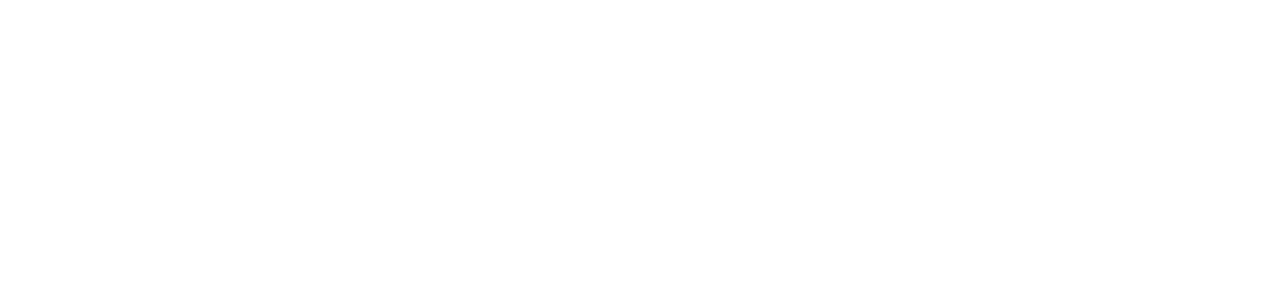
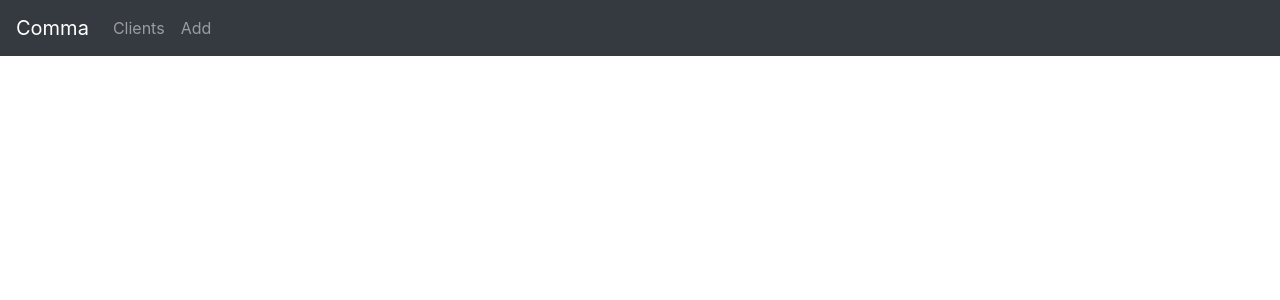
Before and after one commit to calmworld/comma, a React (Create React App) app in the folder client/: page / in a window 1280 px wide. Shown: the top 300 px of the page. Built offline with nearby package versions, Linux system fonts and the light colour scheme.

Commit message:
can now fill out a form

```diff
--- a/client/src/App.js
+++ b/client/src/App.js
@@ -4,10 +4,35 @@
 import "@fortawesome/fontawesome-free/css/all.css";
 import "@fortawesome/fontawesome-free/js/all.js";
 
+import AddClient from './components/AddClient';
+
 function App() {
   return (
     <div>
+      <nav className="navbar navbar-expand navbar-dark bg-dark">
+        <a href="/Clients" className="navbar-brand">
+          Comma
+        </a>
+        <div className="navbar-nav mr-auto">
+          <li className="nav-item">
+            <Link to={"/clients"} className="nav-link">
+              Clients
+            </Link>
+          </li>
+          <li className="nav-item">
+            <Link to={"/add"} className="nav-link">
+              Add
+            </Link>
+          </li>
+        </div>
+      </nav>
 
+      <div className='container mt-3'>
+        <Switch>
+          {/* <Route exact path={['/', 'clients']} component={ClientsList} /> */}
+          <Route exact path='/add' component={AddClient} />
+        </Switch>
+      </div>
     </div>
   );
 }
```
